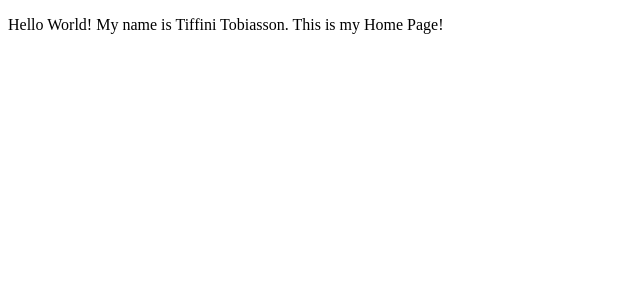
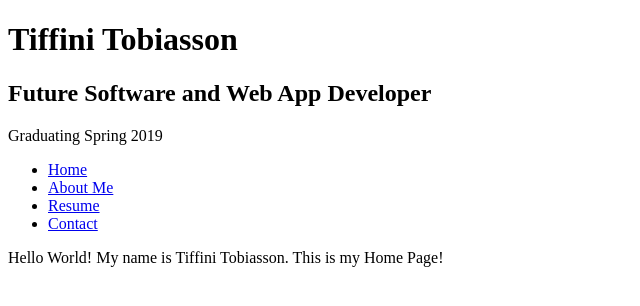
Before and after one commit to ttobiass/ITMD-361-SP17, a plain HTML site: page Project 1/index.html in a window 1280 px wide. Shown: the whole page, without its empty margins (0-640 px from the left). Drawn offline with Linux system fonts and the light colour scheme.

Commit message:
Resume Renamed and Header Added to index
w3c validator error inside of the new header for having space in the
name of the Prefessional_Resume page. Underscore added in place of
space. Complete header with working links added to index

```diff
--- a/Project 1/index.html
+++ b/Project 1/index.html
@@ -6,6 +6,20 @@
 	<title>Home</title>
 </head>
 <body>
+	<header>
+		<h1>Tiffini Tobiasson</h1>
+		<h2> Future Software and Web App Developer </h2>
+		<p> Graduating Spring 2019 </p>
+		<nav>
+		  <ul>
+			<li><a href="index.html">Home</a></li>
+			<li><a href="About.html">About Me</a></li>
+			<li><a href="Professional_Resume.html">Resume</a></li>
+			<li><a href="Contact.html">Contact</a></li>
+		  </ul>
+		</nav>
+	</header>
+
 	<p> Hello World! My name is Tiffini Tobiasson. This is my Home Page! </p>
 </body>
 </html>
```
Also changed, not shown: Project 1/Professional_Resume.html (renamed from Project 1/Professional Resume.html).
